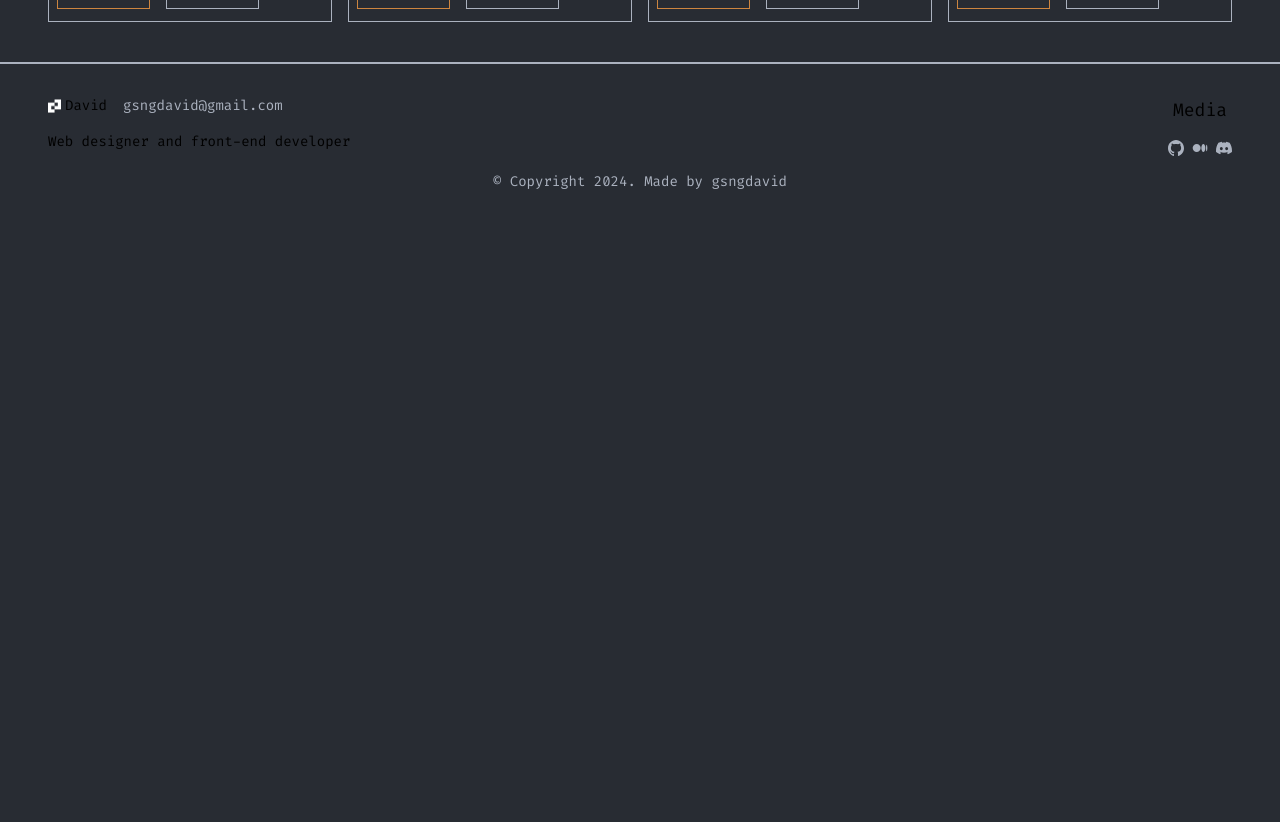
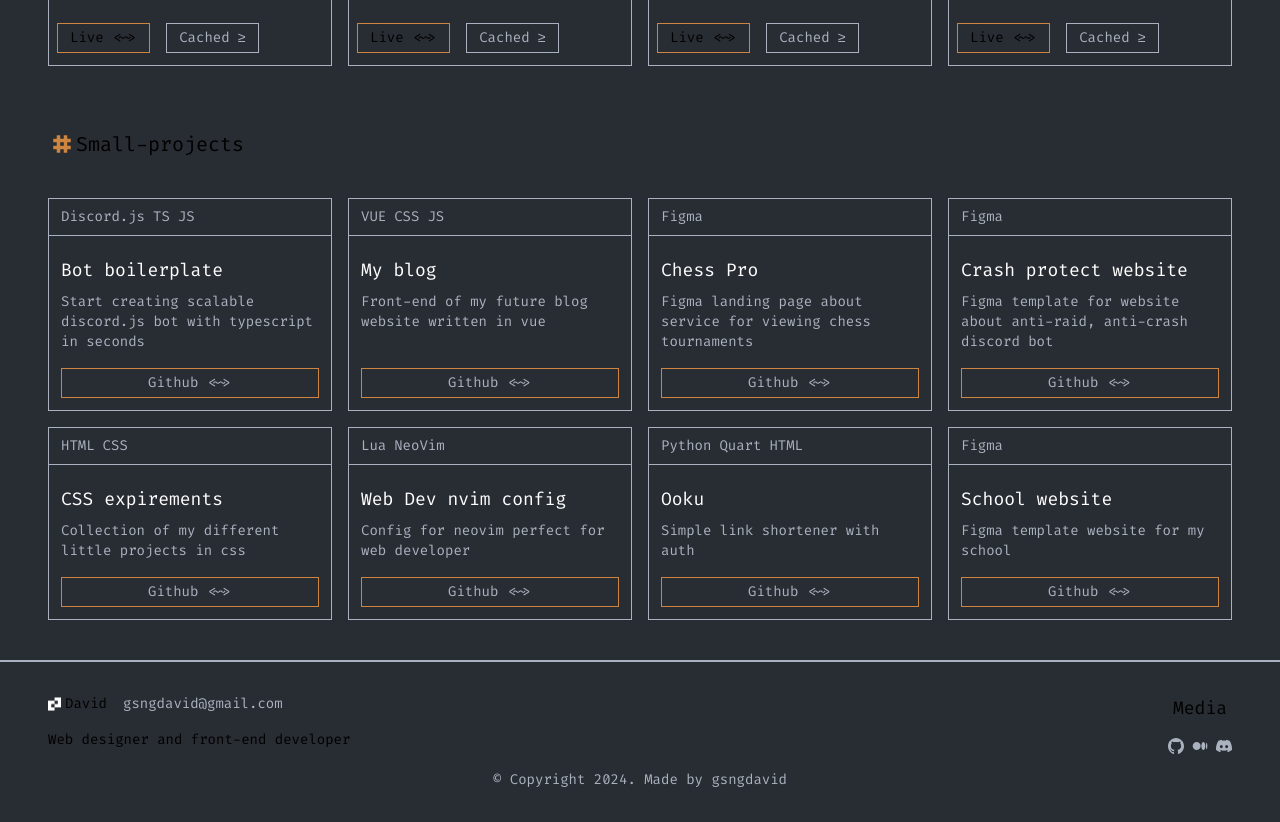
Before and after one commit to gsngdavid/portfolio, a Next.js app: page /works in a window 1280 px wide. Shown: the part 540-1362 px from the top of the page. Before the commit the page ends 800 px from the top, so only its background shows below. Built offline with nearby package versions, Linux system fonts and the light colour scheme; data requests are answered from the project's data file.

Commit message:
feat: add small project component feat: finish works page feat: update dtos

```diff
--- a/db.json
+++ b/db.json
@@ -1,9 +1,9 @@
 {
-  "projects": [
+  "big-projects": [
     {
       "name": "ChertNodes",
       "imageUrl": "/images/projects/p1.jpg",
-      "languages": ["HTML", "SCSS", "Python", "Flask"],
+      "technologies": ["HTML", "SCSS", "Python", "Flask"],
       "description": "Minecraft servers hosting",
       "liveLink": "#",
       "cachedLink": "#"
@@ -11,7 +11,7 @@
     {
       "name": "Project X",
       "imageUrl": "/images/projects/p2.png",
-      "languages": [
+      "technologies": [
         "React",
         "Express",
         "Discord.js",
@@ -27,7 +27,7 @@
     {
       "name": "Kahoot Answers Viewer",
       "imageUrl": "/images/projects/p3.png",
-      "languages": ["CSS", "Express", "Node.js"],
+      "technologies": ["CSS", "Express", "Node.js"],
       "description": "Get answers to your kahoot quiz",
       "liveLink": "#",
       "cachedLink": "#"
@@ -35,10 +35,60 @@
     {
       "name": "ChertNodes",
       "imageUrl": "/images/projects/p1.jpg",
-      "languages": ["HTML", "SCSS", "Python", "Flask"],
+      "technologies": ["HTML", "SCSS", "Python", "Flask"],
       "description": "Minecraft servers hosting",
       "liveLink": "#",
       "cachedLink": "#"
     }
+  ],
+  "small-projects": [
+    {
+      "technologies": ["Discord.js", "TS", "JS"],
+      "name": "Bot boilerplate",
+      "description": "Start creating scalable discord.js bot with typescript in seconds",
+      "githubLink": "#"
+    },
+    {
+      "technologies": ["VUE", "CSS", "JS"],
+      "name": "My blog",
+      "description": "Front-end of my future blog website written in vue",
+      "githubLink": "#"
+    },
+    {
+      "technologies": ["Figma"],
+      "name": "Chess Pro",
+      "description": "Figma landing page about service for viewing chess tournaments",
+      "githubLink": "#"
+    },
+    {
+      "technologies": ["Figma"],
+      "name": "Crash protect website",
+      "description": "Figma template for website about anti-raid, anti-crash discord bot",
+      "githubLink": "#"
+    },
+    {
+      "technologies": ["HTML", "CSS"],
+      "name": "CSS expirements",
+      "description": "Collection of my different little projects in css",
+      "githubLink": "#"
+    },
+    {
+      "technologies": ["Lua", "NeoVim"],
+      "name": "Web Dev nvim config",
+      "description": "Config for neovim perfect for web developer",
+      "githubLink": "#"
+    },
+    {
+      "technologies": ["Python", "Quart", "HTML"],
+      "name": "Ooku",
+      "description": "Simple link shortener with auth",
+      "githubLink": "#"
+    },
+    {
+      "technologies": ["Figma"],
+      "name": "School website",
+      "description": "Figma template website for my school",
+      "githubLink": "#"
+    }
   ]
 }
--- a/src/app/(site)/page.tsx
+++ b/src/app/(site)/page.tsx
@@ -5,7 +5,7 @@ import Link from "next/link";
 import DiscordIcon from "../../assests/Icons/DiscordIcon";
 import EmailIcon from "../../assests/Icons/EmainIcon";
 import { useQuery } from "@tanstack/react-query";
-import { ProjectDto } from "../../utils/api";
+import { BigProjectDto } from "../../utils/api";
 import Button from "../../components/ui/Button";
 import BigProject from "../../components/BigProject";
 import fetchHelper from "../../helpers/fetch-helper";
@@ -15,8 +15,8 @@ export default function Home() {
     data: projects,
     isLoading: projectsLoading,
     error: projectsError,
-  } = useQuery<ProjectDto[]>({
-    queryFn: () => fetchHelper("http://localhost:3001/projects"),
+  } = useQuery<BigProjectDto[]>({
+    queryFn: () => fetchHelper("http://localhost:3001/big-projects"),
     queryKey: ["projects"],
   });
 
--- a/src/app/works/page.tsx
+++ b/src/app/works/page.tsx
@@ -3,28 +3,51 @@
 import { useQuery } from "@tanstack/react-query";
 import BigProject from "../../components/BigProject";
 import fetchHelper from "../../helpers/fetch-helper";
-import { ProjectDto } from "../../utils/api";
+import HarshTagIcon from "../../assests/Icons/HarshTagIcon";
+import SmallProject from "../../components/smallProject";
+import { BigProjectDto, SmallProjectDto } from "../../utils/api";
 
 export default function ProjectsPage() {
   const {
-    data: projects,
-    isLoading: projectsLoading,
-    error: projectsError,
-  } = useQuery<ProjectDto[]>({
-    queryFn: () => fetchHelper("http://localhost:3001/projects"),
-    queryKey: ["projects"],
+    data: bigProjects,
+    isLoading: bigProjectsLoading,
+    error: bigProjectsError,
+  } = useQuery<BigProjectDto[]>({
+    queryFn: () => fetchHelper("http://localhost:3001/big-projects"),
+    queryKey: ["big projects"],
+  });
+
+  const {
+    data: smallProjects,
+    isLoading: smallProjectsLoading,
+    error: smallProjectsError,
+  } = useQuery<SmallProjectDto[]>({
+    queryFn: () => fetchHelper("http://localhost:3001/small-projects"),
+    queryKey: ["small projects"],
   });
 
   return (
     <div className="container">
-      <h1>Complete apps</h1>
+      <h1 className="flex items-center mt-10 text-xl"><HarshTagIcon className="w-7 h-7" fill="peru" />Complete apps</h1>
       <div className="grid grid-cols-1 sm:grid-cols-2 lg:grid-cols-4 gap-4 my-10">
-        {projectsError && <h1>Something went wrong, try it again later.</h1>}
-        {projects === null || (projectsLoading && <h1>Loading...</h1>)}
-        {projects?.map((project) => (
+        {bigProjectsError && <h1>Something went wrong, try it again later.</h1>}
+        {bigProjects === null || (bigProjectsLoading && <h1>Loading...</h1>)}
+        {bigProjects?.map((project) => (
           <BigProject key={project.id} project={project} />
         ))}
       </div>
+
+
+      <h1 className="flex items-center mt-16 text-xl"><HarshTagIcon className="w-7 h-7" fill="peru" />Small-projects</h1>
+      <div className="grid grid-cols-1 sm:grid-cols-2 lg:grid-cols-4 gap-4 my-10">
+        {smallProjectsError && <h1>Something went wrong, try it again later.</h1>}
+        {smallProjects === null || (smallProjectsLoading && <h1>Loading...</h1>)}
+        {smallProjects?.map((project) => (
+          <SmallProject key={project.id} project={project} />
+        ))}
+      </div>
+
+
     </div>
   );
 }
--- /dev/null
+++ b/src/assests/Icons/HarshTagIcon.tsx
@@ -0,0 +1,21 @@
+import { SVGProps } from "react";
+
+export default function HarshTagIcon({
+  className,
+  fill,
+}: SVGProps<SVGElement>) {
+  return (
+    <svg
+      className={className}
+      fill={fill ? fill : "currentColor"}
+      width="800px"
+      height="800px"
+      viewBox="0 0 32 32"
+      version="1.1"
+      xmlns="http://www.w3.org/2000/svg"
+    >
+      <title>tag</title>
+      <path d="M26 14v-4h-4v-4h-4v4h-4v-4h-4v4h-4v4h4v4h-4v4h4v4h4v-4h4v4h4v-4h4v-4h-4v-4h4zM18 18h-4v-4h4v4z"></path>
+    </svg>
+  );
+}
--- a/src/components/BigProject.tsx
+++ b/src/components/BigProject.tsx
@@ -1,9 +1,9 @@
 import Image from "next/image";
 import Button from "./ui/Button";
-import { ProjectDto } from "../utils/api";
+import { BigProjectDto } from "../utils/api";
 import { ButtonVariant } from "../types/enums";
 
-function BigProject({ project }: { project: ProjectDto }) {
+function BigProject({ project }: { project: BigProjectDto }) {
   return (
     <div className="flex flex-col justify-between border border-gray">
       <div className="">
@@ -16,8 +16,8 @@ function BigProject({ project }: { project: ProjectDto }) {
         />
         <div className="text-sm">
           <div className="flex flex-wrap gap-x-3 text-gray text-sm border-y border-gray py-1 px-2">
-            {project.languages.map((language, index) => (
-              <span key={index}>{language}</span>
+            {project.technologies.map((technology, index) => (
+              <span key={index}>{technology}</span>
             ))}
           </div>
           <div className="flex flex-col justify-between py-3 px-2 space-y-2">
--- /dev/null
+++ b/src/components/smallProject.tsx
@@ -0,0 +1,26 @@
+import { SmallProjectDto } from "../utils/api";
+import Button from "./ui/Button";
+
+export default function SmallProject({
+  project,
+}: {
+  project: SmallProjectDto;
+}) {
+  return (
+    <div className="flex flex-col border border-gray text-sm text-gray">
+      <div className="px-3 py-2 flex flex-wrap gap-x-2 border-b border-gray">
+        {project.technologies.map((technology, index) => (
+          <span key={index}>{technology}</span>
+        ))}
+      </div>
+      <div className="flex-1 flex flex-col justify-between p-3">
+        <div className="pb-4">
+          <h1 className="text-white text-lg my-2">{project.name}</h1>
+          <p>{project.description}</p>
+        </div>
+
+        <Button>Github &lt;~&gt;</Button>
+      </div>
+    </div>
+  );
+}
```
Also changed, not shown: src/utils/api.ts (+12 -6 lines), portfolio-notes.txt (added).
